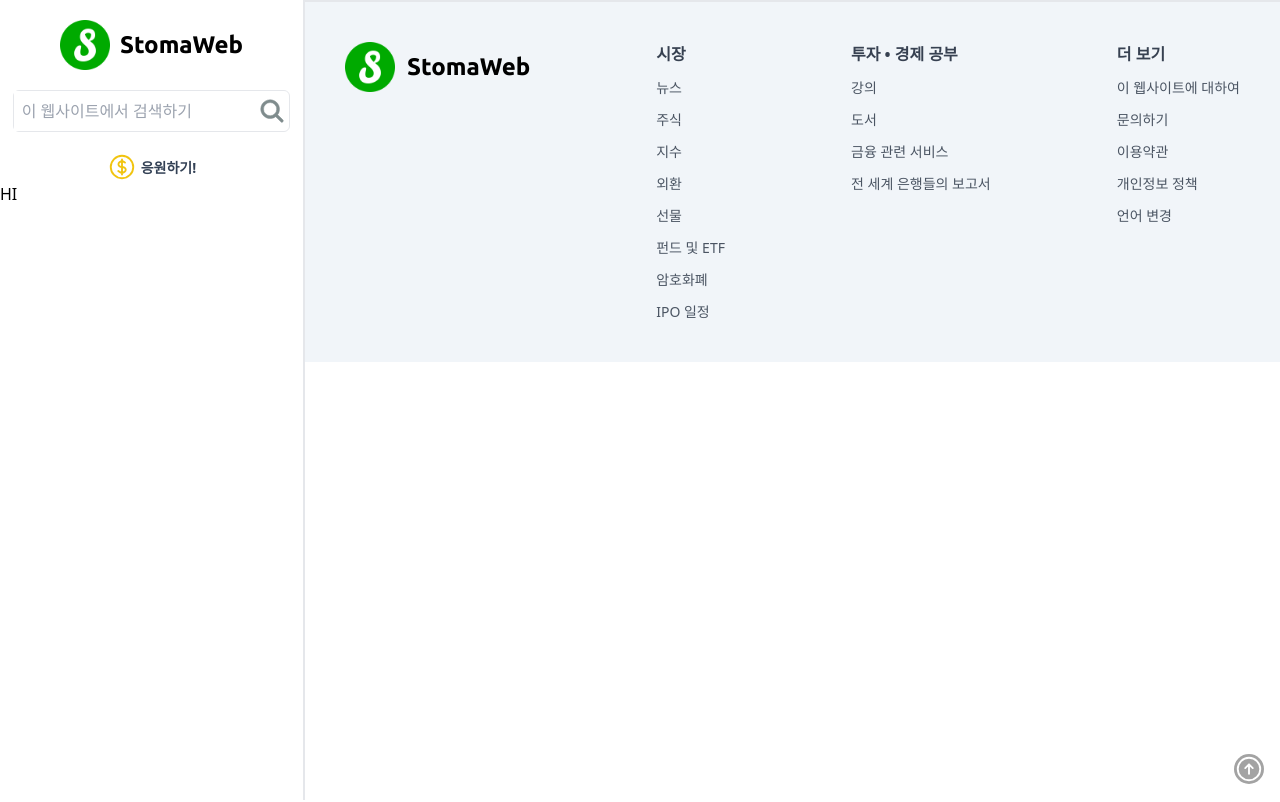
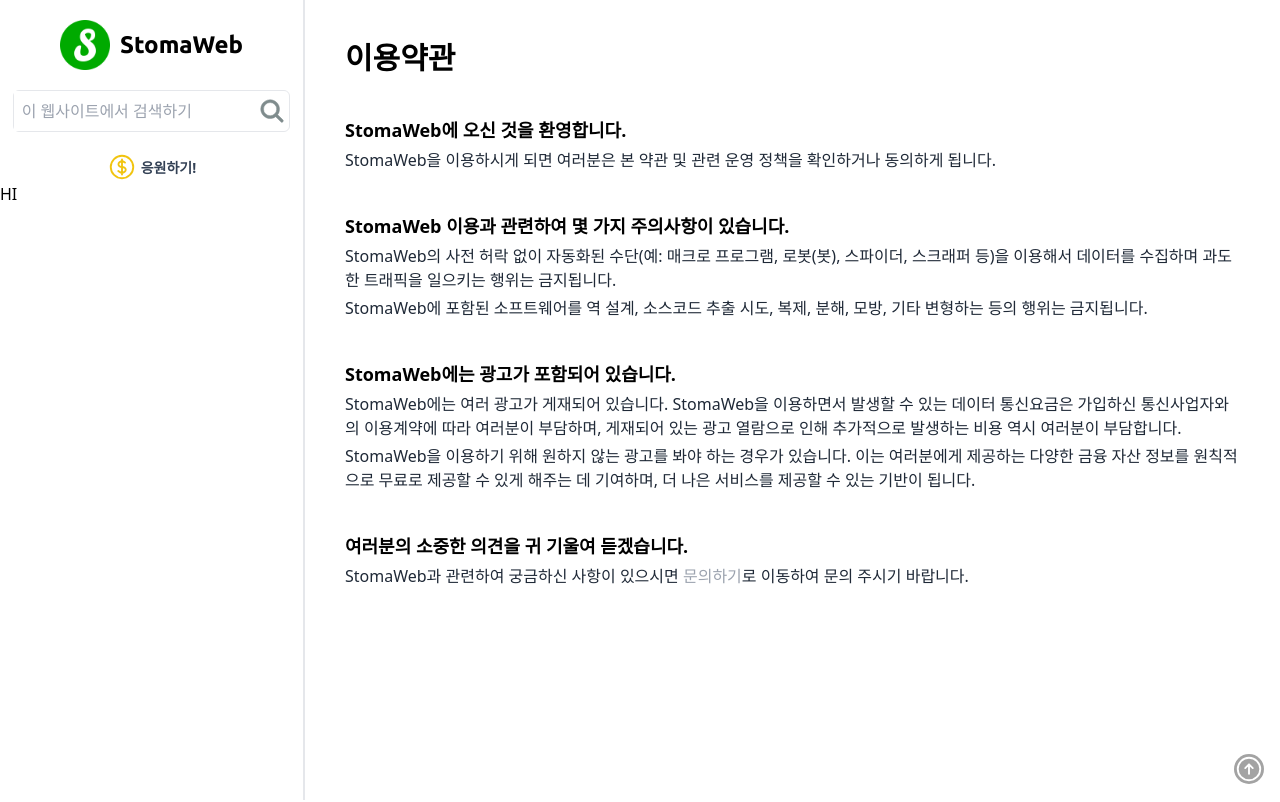
Before and after one commit to devkmins/StomaWeb, a Next.js app: page /more/terms-of-use in a window 1280 px wide. Shown: the top 802 px of the page. Built offline with nearby package versions, Linux system fonts and the light colour scheme.

Commit message:
feat: 더 보기 페이지 - 이용약관 페이지 구현

```diff
--- a/src/app/more/terms-of-use/page.tsx
+++ b/src/app/more/terms-of-use/page.tsx
@@ -1 +1,57 @@
-export default function TermsOfUse() {}
+import Link from "next/link";
+
+export default function TermsOfUse() {
+  return (
+    <main className="h-screen my-10 mx-10">
+      <h1 className="text-3xl font-semibold">이용약관</h1>
+      <section className="mt-10">
+        <h2 className="text-lg font-semibold mt-10 mb-1">
+          StomaWeb에 오신 것을 환영합니다.
+        </h2>
+        <p className="text-gray-800">
+          StomaWeb을 이용하시게 되면 여러분은 본 약관 및 관련 운영 정책을
+          확인하거나 동의하게 됩니다.
+        </p>
+        <h2 className="text-lg font-semibold mt-10 mb-1">
+          StomaWeb 이용과 관련하여 몇 가지 주의사항이 있습니다.
+        </h2>
+        <ul className="text-gray-800">
+          <li className="mb-1">
+            StomaWeb의 사전 허락 없이 자동화된 수단(예: 매크로 프로그램,
+            로봇(봇), 스파이더, 스크래퍼 등)을 이용해서 데이터를 수집하며 과도한
+            트래픽을 일으키는 행위는 금지됩니다.
+          </li>
+          <li>
+            StomaWeb에 포함된 소프트웨어를 역 설계, 소스코드 추출 시도, 복제,
+            분해, 모방, 기타 변형하는 등의 행위는 금지됩니다.
+          </li>
+        </ul>
+        <h2 className="text-lg font-semibold mt-10 mb-1">
+          StomaWeb에는 광고가 포함되어 있습니다.
+        </h2>
+        <p className="text-gray-800 mb-1">
+          StomaWeb에는 여러 광고가 게재되어 있습니다. StomaWeb을 이용하면서
+          발생할 수 있는 데이터 통신요금은 가입하신 통신사업자와의 이용계약에
+          따라 여러분이 부담하며, 게재되어 있는 광고 열람으로 인해 추가적으로
+          발생하는 비용 역시 여러분이 부담합니다.
+        </p>
+        <p className="text-gray-800">
+          StomaWeb을 이용하기 위해 원하지 않는 광고를 봐야 하는 경우가 있습니다.
+          이는 여러분에게 제공하는 다양한 금융 자산 정보를 원칙적으로 무료로
+          제공할 수 있게 해주는 데 기여하며, 더 나은 서비스를 제공할 수 있는
+          기반이 됩니다.{" "}
+        </p>
+        <h2 className="text-lg font-semibold mt-10 mb-1">
+          여러분의 소중한 의견을 귀 기울여 듣겠습니다.
+        </h2>
+        <p className="text-gray-800">
+          StomaWeb과 관련하여 궁금하신 사항이 있으시면{" "}
+          <Link href="/more/support">
+            <span className="text-gray-400 hover:text-gray-800">문의하기</span>
+          </Link>
+          로 이동하여 문의 주시기 바랍니다.
+        </p>
+      </section>
+    </main>
+  );
+}
```
